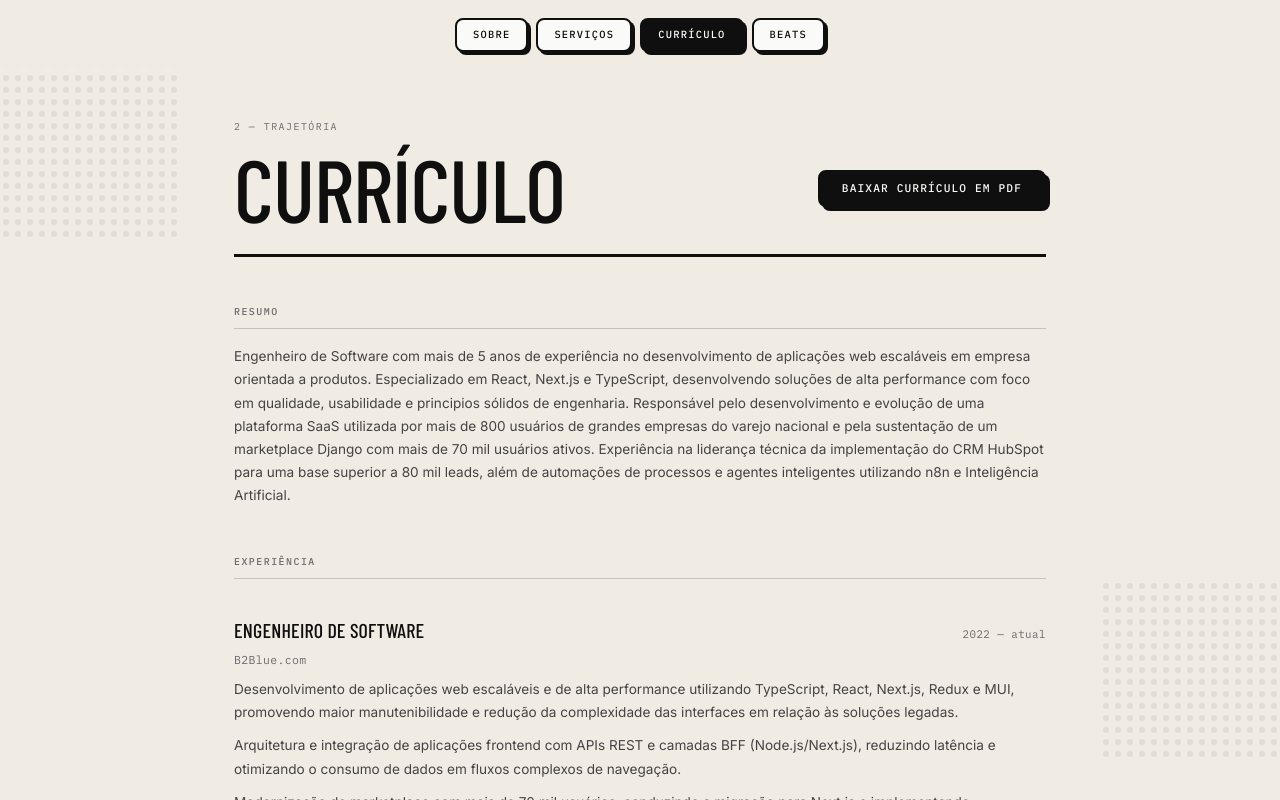
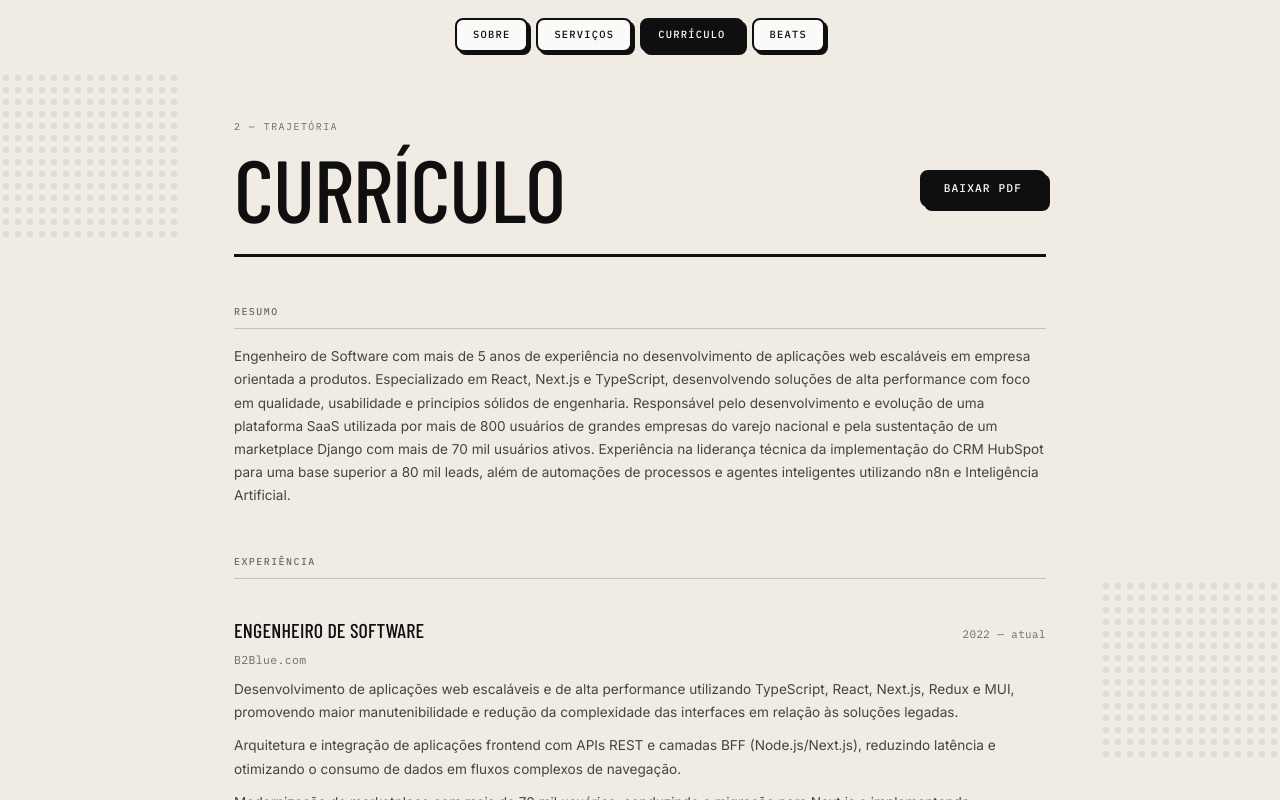
Before and after one commit to franclinjr/francs, a Next.js app: page / in a window 1280 px wide. Both pictures are taken after a click on the button "CURRÍCULO". Shown: the top 800 px of the page. Built offline with nearby package versions, Linux system fonts and the light colour scheme; a web font is replaced by a local one.

Commit message:
upg [Currículo]: edit texts

```diff
--- a/app/components/PanelCurriculo.tsx
+++ b/app/components/PanelCurriculo.tsx
@@ -28,7 +28,7 @@ export default function PanelCurriculo({ isActive }: PanelCurriculoProps) {
               href="/cv.pdf"
               download="Franclin Jr - Software Engineer.pdf"
             >
-              Baixar Currículo em PDF
+              Baixar PDF
             </a>
           </div>
         </div>
```
